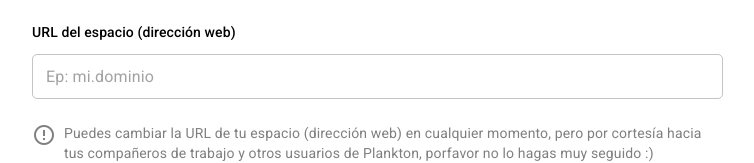
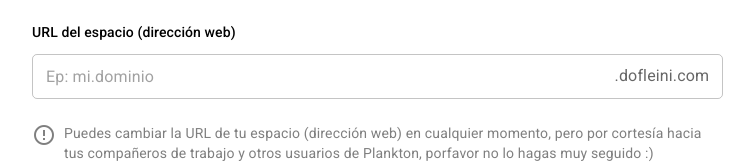
Before and after one commit to JuanPaFerro/tarea-uix, a React (Vite) app: page / in a window 1280 px wide. Shown: the part 406-569 px from the top of the page, without its empty margins (32-786 px from the left). Built offline with nearby package versions, Linux system fonts and the light colour scheme.

Commit message:
Fixed the space name on the preview and added an adorment to the spaceURL field

```diff
--- a/src/components/Admin/Admin.jsx
+++ b/src/components/Admin/Admin.jsx
@@ -24,14 +24,14 @@ const Admin = () => {
         <UploadLogo />
 
         <InputContainer
-          label="Nombre del espacio"
+          fieldName="Nombre del espacio"
           name="spaceName"
           placeholder="Ep: Mi espacio de trabajo"
           validationObject={{ required: true, maxLength: 20 }}
         />
         <Box marginY={3}>
           <InputContainer
-            label="URL del espacio (dirección web)"
+            fieldName="URL del espacio (dirección web)"
             name="spaceURL"
             placeholder="Ep: mi.dominio"
             validationObject={{
--- a/src/components/InputContainer/InputContainer.jsx
+++ b/src/components/InputContainer/InputContainer.jsx
@@ -1,12 +1,12 @@
 import React, { useContext } from "react";
-import { Box, OutlinedInput, Typography } from "@mui/material";
+import { Box, OutlinedInput, Typography, InputAdornment } from "@mui/material";
 import { Context } from "../../Context/Contex";
 
-const InputContainer = ({ label, placeholder, name, validationObject }) => {
+const InputContainer = ({ fieldName, placeholder, name, validationObject }) => {
   const { register } = useContext(Context);
   return (
     <Box marginY={3}>
-      <Typography variant="subtitle2">{label}</Typography>
+      <Typography variant="subtitle2">{fieldName}</Typography>
       <OutlinedInput
         defaultValue=""
         placeholder={placeholder}
@@ -18,6 +18,11 @@ const InputContainer = ({ label, placeholder, name, validationObject }) => {
           borderColor: "#e4e4e4",
           borderRadius: "5px",
         }}
+        endAdornment={
+          name === "spaceURL" && (
+            <InputAdornment position="end">.dofleini.com</InputAdornment>
+          )
+        }
       />
     </Box>
   );
--- a/src/components/Preview/Preview.jsx
+++ b/src/components/Preview/Preview.jsx
@@ -3,7 +3,7 @@ import { Box } from "@mui/material";
 import { Context } from "../../Context/Contex";
 
 function Preview() {
-  const {spaceColor, spaceName, spaceURL } = useContext(Context);
+  const { spaceColor, spaceName, spaceURL } = useContext(Context);
   return (
     <Box>
       <svg
@@ -501,7 +501,7 @@ function Preview() {
             </text>
             <text className="w" transform="translate(3742.538 673.215)">
               <tspan x={0} y={0}>
-                {`${spaceName ? spaceName : "Plankton - Mi Espacio"}`}
+                {`Plankton - ${spaceName ? spaceName : "Mi Espacio"}`}
               </tspan>
             </text>
             <path
```
